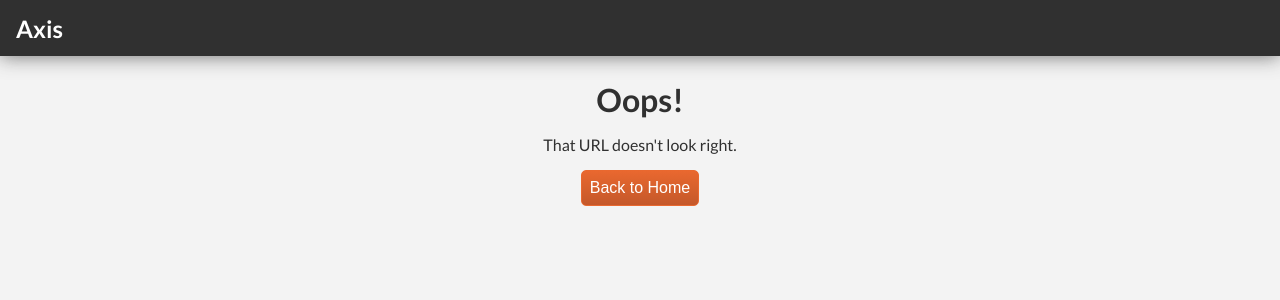
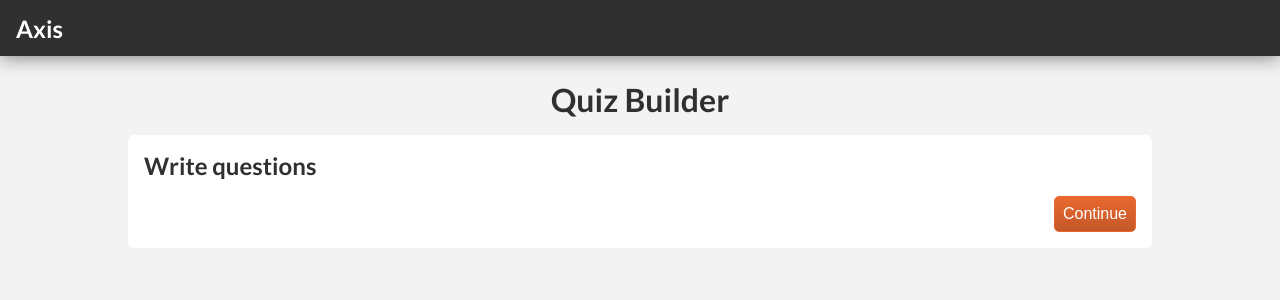
Before and after one commit to jrgermain/axis, a React (Create React App) app: page /create/write-questions in a window 1280 px wide. Shown: the top 300 px of the page. Built offline with nearby package versions, Linux system fonts and the light colour scheme.

Commit message:
Create page for step 2 of quiz builder

```diff
--- a/src/App.js
+++ b/src/App.js
@@ -1,6 +1,6 @@
 import React from 'react';
 import './App.css';
-import { Route, Switch, Link } from 'react-router-dom';
+import { Route, Switch, Link, Redirect } from 'react-router-dom';
 import HomePage from './components/HomePage';
 import CreatePage from './components/CreatePage';
 import ErrorPage from './components/ErrorPage';
@@ -16,8 +16,11 @@ function App() {
       </header>
       <main>
         <Switch>
-          <Route path="/" component={HomePage} exact />
-          <Route path="/create/define-axes" component={CreatePage} />
+          <Route exact path="/" component={HomePage} />
+          <Route exact path="/create">
+            <Redirect to="/create/define-axes" />
+          </Route>
+          <Route path="/create/" component={CreatePage} />
           <Route path="/quiz" component={QuizPage} />
           <Route component={ErrorPage} />
         </Switch>
--- a/src/components/CreatePage.js
+++ b/src/components/CreatePage.js
@@ -1,19 +1,34 @@
 import React from 'react';
-import { Route, Switch, Link } from 'react-router-dom';
+import { Route, Switch, Link, Redirect } from 'react-router-dom';
 import DefineAxes from './DefineAxes';
-import Compass from './Compass';
+import WriteQuestions from './WriteQuestions';
 
-function CreatePage() {
+class CreatePage extends React.Component {
+    constructor(props) {
+        super(props);
+        this.state = {
+            axes: null,
+            questions: null,
+            meta: null
+        }
+    }
+
+    render() {
         return (
             <div className="create">
                 <h1>Quiz Builder</h1>
                 <div className="quiz-builder">
                     <Switch>
                         <Route path="/create/define-axes" component={DefineAxes}></Route>
+                        <Route path="/create/write-questions" component={WriteQuestions}></Route>
+                        <Route path="/create/">
+                            <Redirect to="/error" />
+                        </Route>
                     </Switch>
                 </div>
             </div>
         )
     }
+}
 
 export default CreatePage
--- a/src/components/DefineAxes.js
+++ b/src/components/DefineAxes.js
@@ -49,7 +49,7 @@ class DefineAxes extends React.Component {
                     <Compass xScore="80" yScore="40" leftAxisLabel={this.state.leftAxisLabel} rightAxisLabel={this.state.rightAxisLabel} topAxisLabel={this.state.topAxisLabel} bottomAxisLabel={this.state.bottomAxisLabel} />
                 </span>
                 <div className="continue">
-                    <LinkButton url="/create/step2" label="Continue"></LinkButton>
+                    <LinkButton url="/create/write-questions" label="Continue"></LinkButton>
                 </div>
             </div>
         )
--- /dev/null
+++ b/src/components/WriteQuestions.js
@@ -0,0 +1,33 @@
+import React from 'react';
+import LinkButton from './LinkButton';
+import Compass from './Compass';
+
+class WriteQuestions extends React.Component {
+    constructor(props) {
+        super(props);
+        this.state = {
+            xlab: "",
+            ylab: ""
+        }
+        this.handleChange = this.handleChange.bind(this);
+    }
+
+    render() {
+        return (
+            <div className="write-questions">
+                <div className="intro">
+                    <h2>Write questions</h2>
+                </div>
+                <div className="continue">
+                    <LinkButton url="/create/step2" label="Continue"></LinkButton>
+                </div>
+            </div>
+        )
+    }
+
+    handleChange(event) {
+        this.setState({ [event.target.getAttribute("data-key")]: event.target.value });
+    }
+}
+
+export default WriteQuestions
```
Lines whose indentation alone changed are shown as unchanged.
